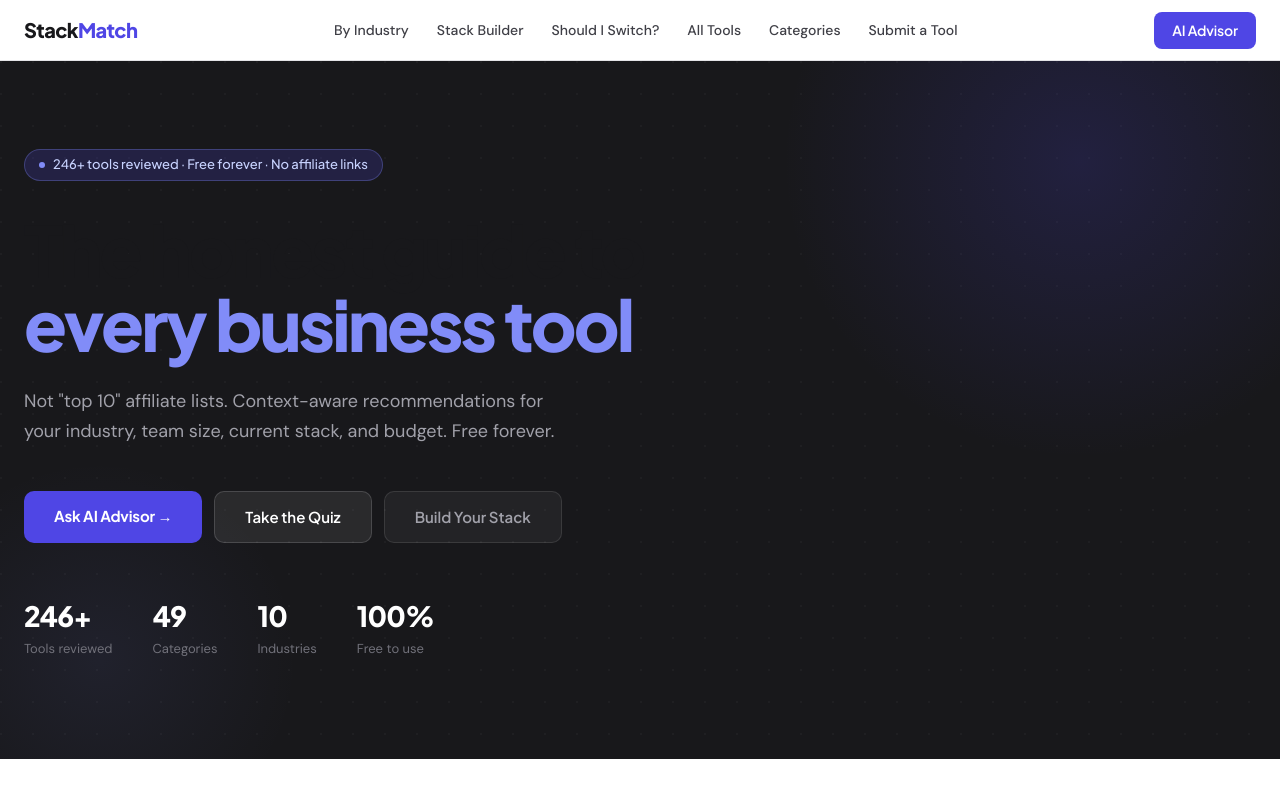
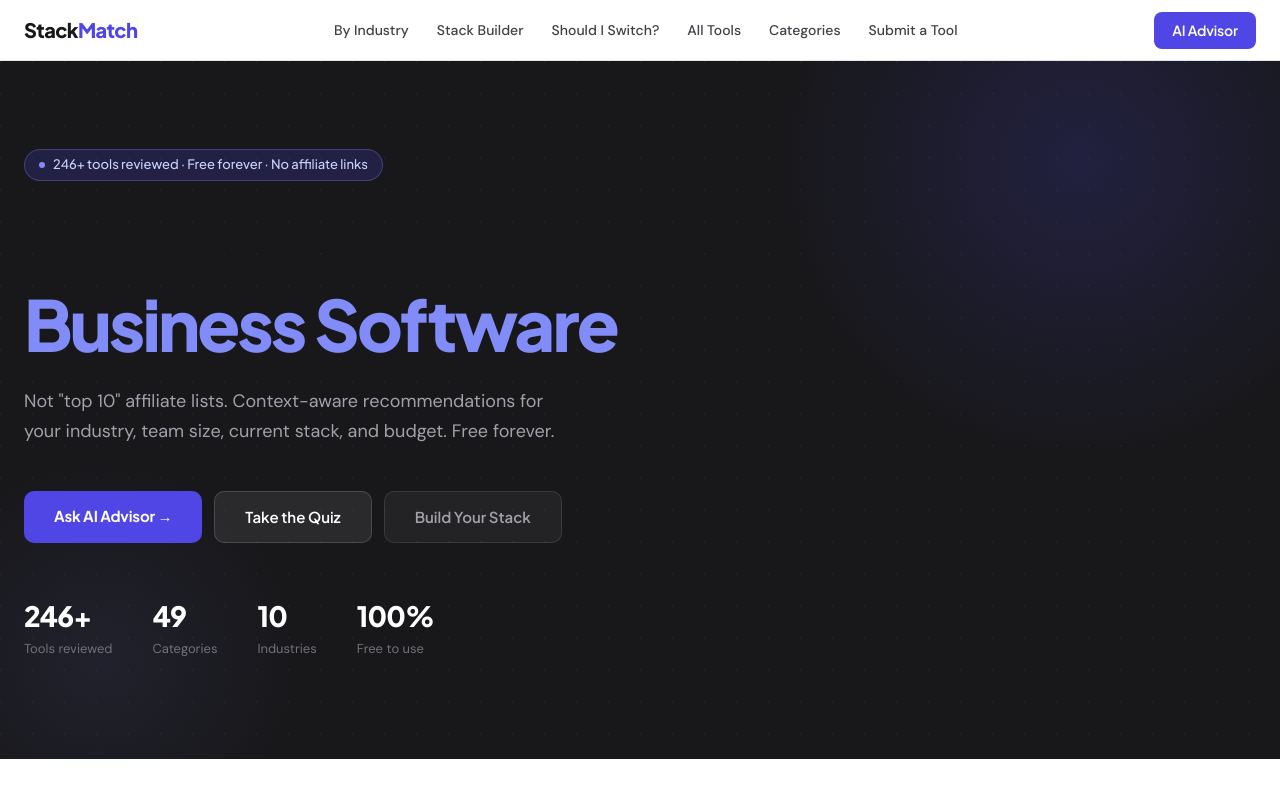
Before and after one commit to mattship26-gif/StackMatch-Updated, a Next.js app: page / in a window 1280 px wide. Shown: the top 800 px of the page. Built offline with nearby package versions, Linux system fonts and the light colour scheme.

Commit message:
Update page.tsx

```diff
--- a/src/app/page.tsx
+++ b/src/app/page.tsx
@@ -34,8 +34,8 @@
             </span>
           </div>
           <h1 style={{ fontFamily: "'Plus Jakarta Sans', sans-serif", fontSize: 'clamp(40px, 5.5vw, 72px)', fontWeight: 800, lineHeight: 1.06, letterSpacing: '-0.04em', marginBottom: 24, maxWidth: 820 }}>
-            The honest guide to<br />
-            <span style={{ color: '#818CF8' }}>every business tool</span>
+            The Decision Engine for<br />
+            <span style={{ color: '#818CF8' }}>Business Software</span>
           </h1>
           <p style={{ fontSize: 18, color: '#A1A1AA', lineHeight: 1.7, marginBottom: 44, maxWidth: 560 }}>
             Not "top 10" affiliate lists. Context-aware recommendations for your industry, team size, current stack, and budget. Free forever.
```
